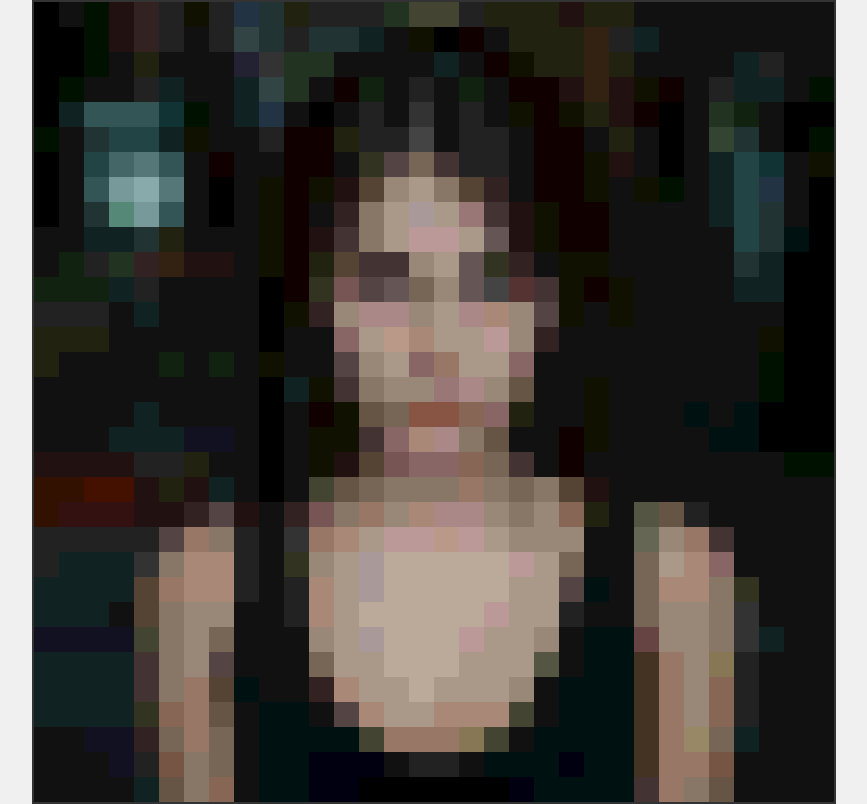
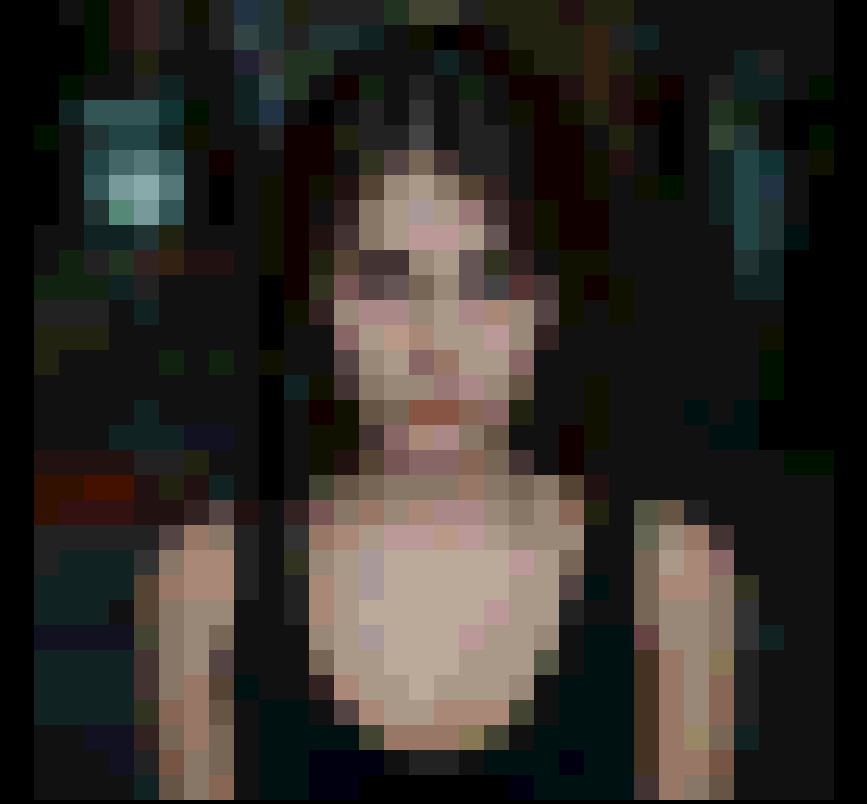
Before and after one commit to garrows/pixelcam, a plain HTML site: page index.html in a window 1280 px wide. Shown: the top 804 px of the page, without its empty margins (206-1073 px from the left). Drawn offline with Linux system fonts and the dark colour scheme.

Commit message:
Dark mode with no border

```diff
--- a/style.css
+++ b/style.css
@@ -6,13 +6,19 @@ body {
     /* Aligns content at the top */
     height: 100vh;
     margin: 0;
-    background-color: #f0f0f0;
+}
+/* Dark mode */
+@media (prefers-color-scheme: dark) {
+    body {
+        background-color: black;
+        color: white;
+    }
 }
 
 canvas {
     width: 90%;
     max-width: 800px;
-    border: 2px solid #333;
+    border: 0;
     image-rendering: pixelated;
     margin-bottom: 20px;
     /* Add some space below the canvases */
```
